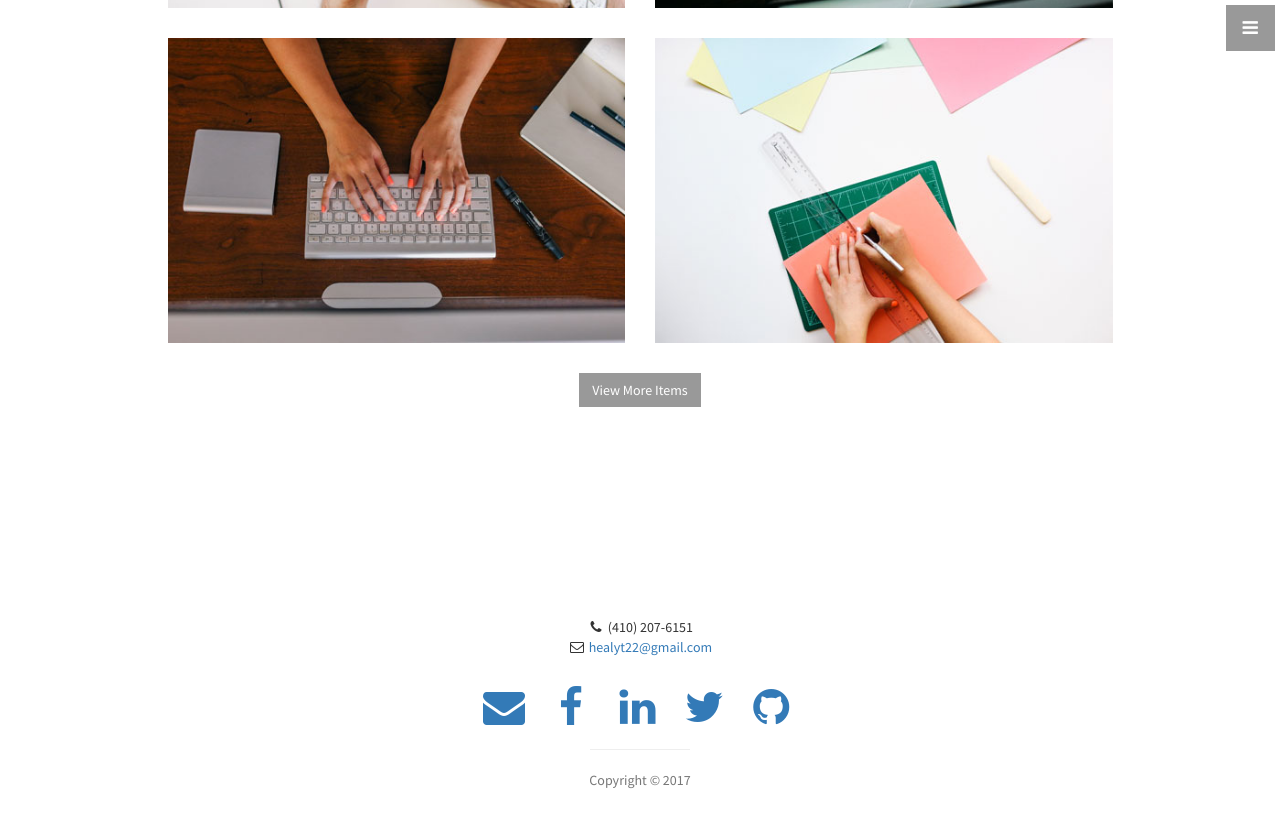
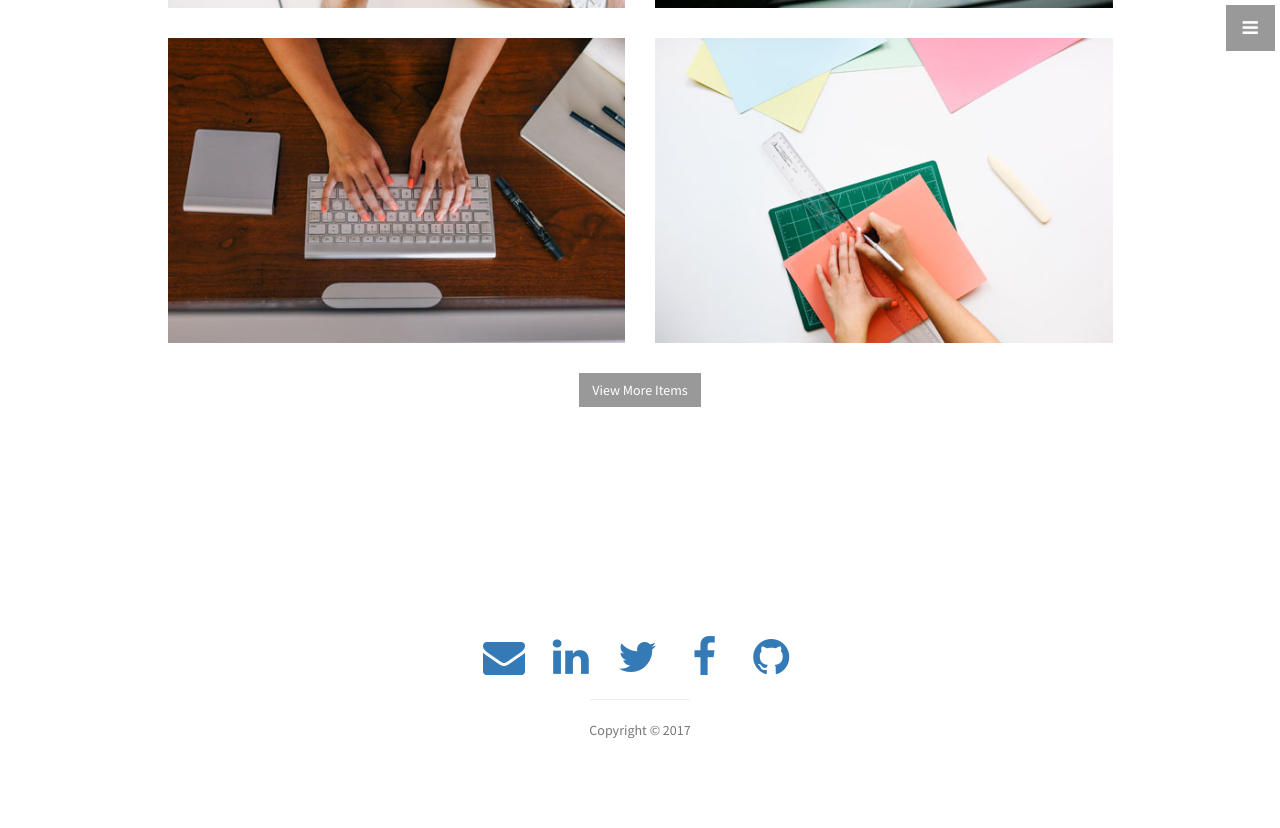
Before and after one commit to healyt22/healyt22.github.io, a Jekyll site: the page built from index.html, in a window 1280 px wide and 900 px high, scrolled down 1753 px. Shown: the top 828 px of the window. Built offline with Jekyll 4.4.1, drawn with Linux system fonts in a browser that asks for light colours.

Commit message:
messin with stuff

```diff
--- a/_includes/footer.html
+++ b/_includes/footer.html
@@ -9,24 +9,19 @@
           {{ address.line }}<br>
           {% endfor %}
         </p>
-        <ul class="list-unstyled">
-          <li><i class="fa fa-phone fa-fw"></i> (410) 207-6151</li>
-          <li><i class="fa fa-envelope-o fa-fw"></i>  <a href="mailto:healyt22@gmail.com">healyt22@gmail.com</a>
-          </li>
-        </ul>
         <br>
         <ul class="list-inline">
           <li>
             <a href="mailto:healyt22@gmail.com"><i class="fa fa-envelope fa-fw fa-3x"></i></a>
           </li>
           <li>
-            <a href="https://facebook.com/tim.healy.921"><i class="fa fa-facebook fa-fw fa-3x"></i></a>
-          </li>
-          <li>
             <a href="https://linkedin.com/in/healyt22"><i class="fa fa-linkedin fa-fw fa-3x"></i></a>
           </li>
           <li>
             <a href="https://twitter.com/thealy22"><i class="fa fa-twitter fa-fw fa-3x"></i></a>
+          </li>
+          <li>
+            <a href="https://facebook.com/tim.healy.921"><i class="fa fa-facebook fa-fw fa-3x"></i></a>
           </li>
           <li>
             <a href="https://github.com/healyt22"><i class="fa fa-github fa-fw fa-3x"></i></a>
```
